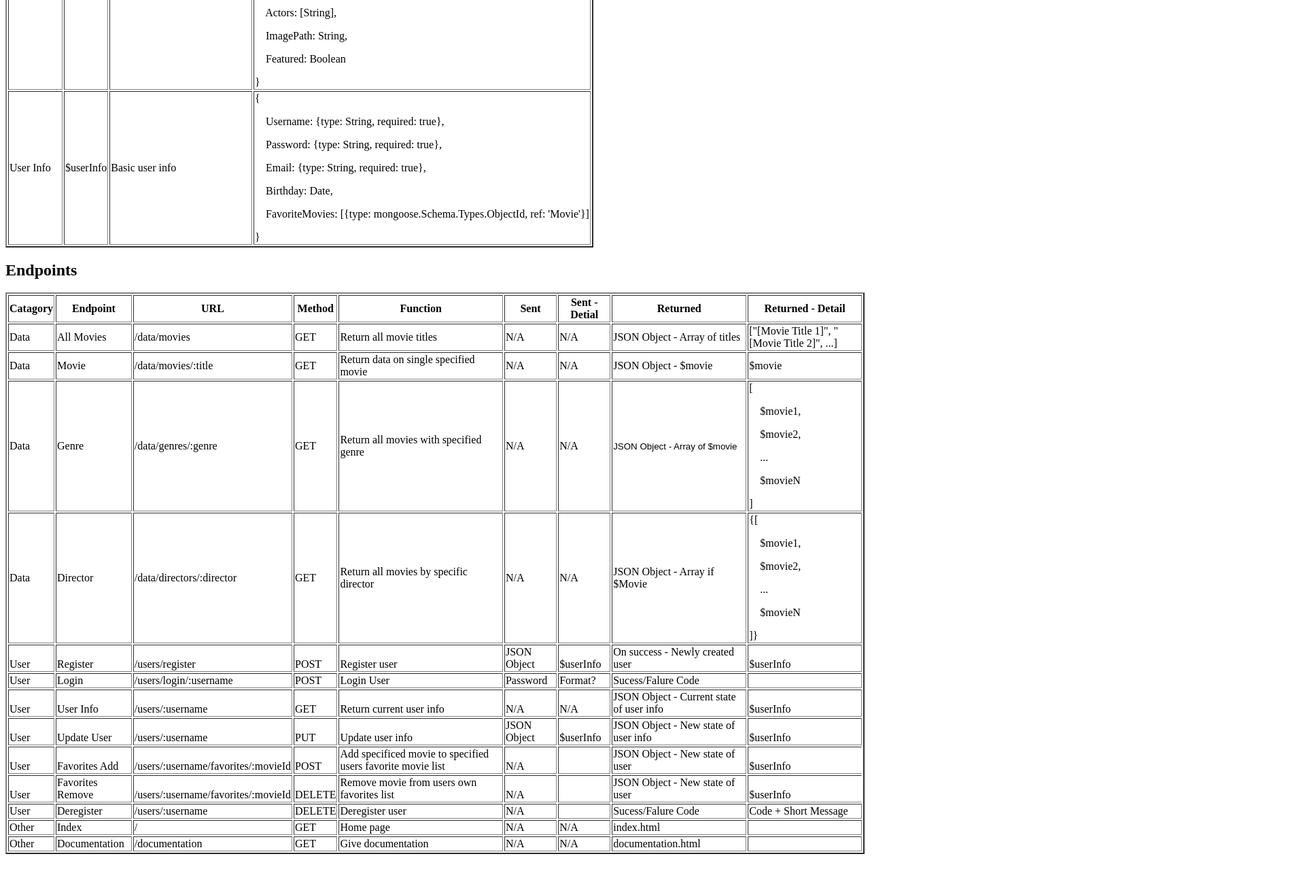
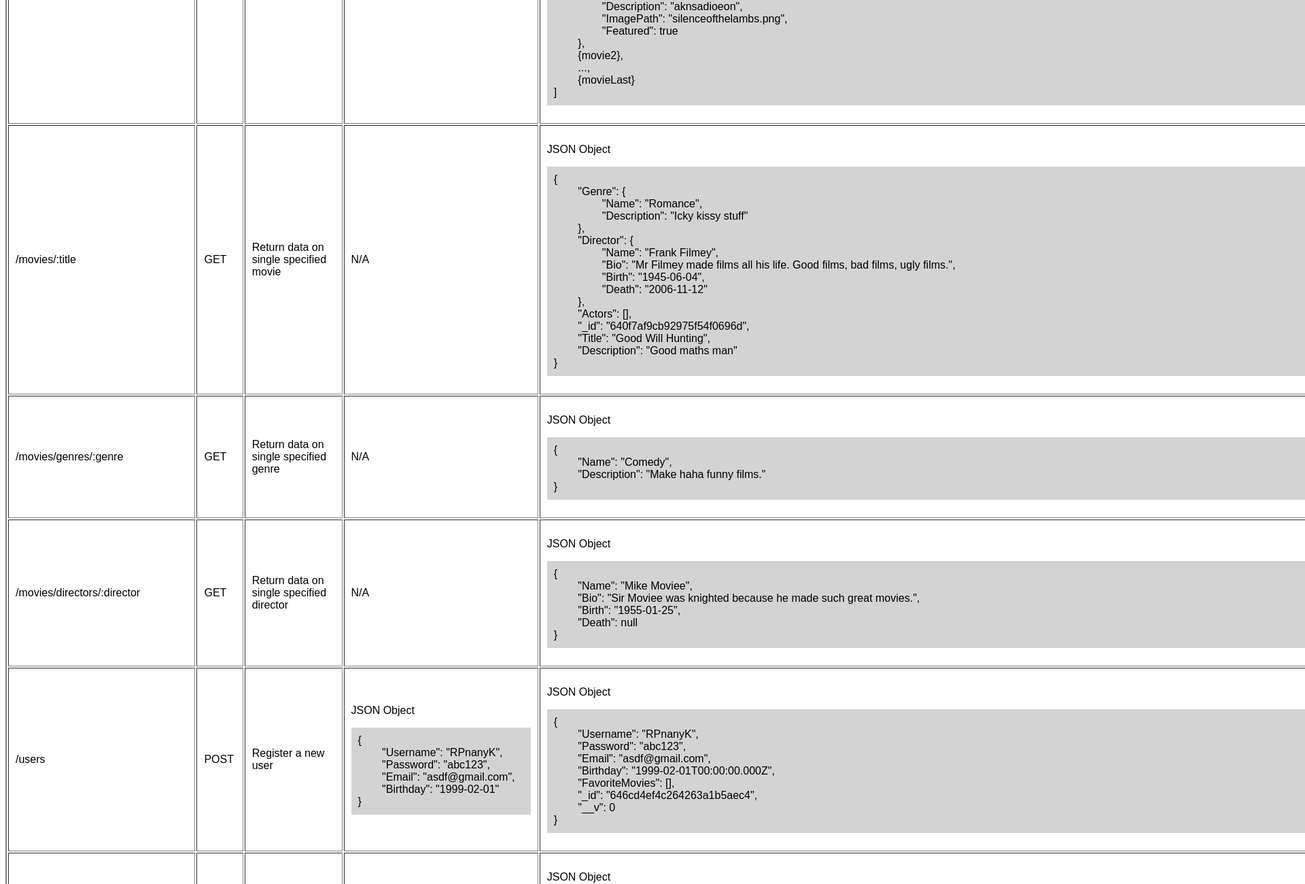
Before and after one commit to KynanPR/movie_api, a website: page public/documentation.html in a window 1280 px wide. Shown: the part 700-2000 px from the top of the page at 68% size, 1920 px wide, since content can reach past the window. Before the commit the page ends 1964 px from the top, so only its background shows below. Drawn offline with Linux system fonts and the light colour scheme.

Commit message:
Reformatted and updated Documentation

```diff
--- a/public/documentation.html
+++ b/public/documentation.html
@@ -1,275 +1,280 @@
-<p>Movie API - Docs</p>
+<!DOCTYPE html>
+<html lang="en">
 
-<h1>Movie API</h1>
+<head>
+	<meta charset="UTF-8" />
+	<meta name="viewport" content="width=device-width, initial-scale=1.0" />
+	<title>myFlix API documentation</title>
+</head>
+
+<body>
+	<style>
+		* {
+			font-family: Arial, Helvetica, sans-serif;
+		}
+		pre {
+			padding: 10px;
+			background-color: lightgrey;
+		}
+
+		table td {
+			padding: 10px;
+		}
+	</style>
+
+	<div>
+		<h1>Movie API - Docs</h1>
 
 		<h2>Purpose</h2>
 
-<p>This API is a project as part of my Full Stack Web Developer course at Career Foundry</p>
-
-<p>It is an API to query for details about films</p>
-
-<h2>Standard Data Objects</h2>
-
-<p>There are a number of data objects used throughout this API which are outlined here so they can be abreviated later</p>
+		<p>
+			This API is a project as part of my Full Stack Web Developer course at
+			Career Foundry
+		</p>
+	</div>
 
 	<table border="2">
 		<thead>
 			<tr>
-			<th>Name</th>
-			<th>Tag</th>
+				<th>URL</th>
+				<th>HTTP Method</th>
 				<th>Description</th>
-			<th>Mongoose Schema</th>
+				<th>Request Body Data Format</th>
+				<th>Response Body Data Format</th>
 			</tr>
 		</thead>
 		<tbody>
 			<tr>
-			<td>Movie Data</td>
-			<td>$movie</td>
-			<td>Full detailed data about a movie</td>
+				<td>/</td>
+				<td>GET</td>
+				<td>Return Index/Homepage</td>
+				<td>N/A</td>
 				<td>
-			<p>{&nbsp;&nbsp;</p>
-
-			<p>&nbsp;&nbsp;&nbsp; Title: {type: String, required: true},</p>
-
-			<p>&nbsp; &nbsp; Description: {type: String, required: true},</p>
-
-			<p>&nbsp; &nbsp; Genre: {</p>
-
-			<p>&nbsp; &nbsp; &nbsp; &nbsp; Name: String,</p>
-
-			<p>&nbsp; &nbsp; &nbsp; &nbsp; Description: String</p>
-
-			<p>&nbsp; &nbsp; },</p>
-
-			<p>&nbsp; &nbsp; Director: {</p>
-
-			<p>&nbsp; &nbsp; &nbsp; &nbsp; Name: String,</p>
-
-			<p>&nbsp; &nbsp; &nbsp; &nbsp; Bio: String</p>
-
-			<p>&nbsp; &nbsp; },</p>
-
-			<p>&nbsp; &nbsp; Actors: [String],</p>
-
-			<p>&nbsp; &nbsp; ImagePath: String,</p>
-
-			<p>&nbsp; &nbsp; Featured: Boolean</p>
-
-			<p>}</p>
+					<p>index.html</p>
 				</td>
 			</tr>
 			<tr>
-			<td>User Info</td>
-			<td>$userInfo</td>
-			<td>Basic user info</td>
+				<td>/documentaion</td>
+				<td>GET</td>
+				<td>Return Documentation page</td>
+				<td>N/A</td>
 				<td>
-			<p>{</p>
-
-			<p>&nbsp; &nbsp; Username: {type: String, required: true},</p>
-
-			<p>&nbsp; &nbsp; Password: {type: String, required: true},</p>
-
-			<p>&nbsp; &nbsp; Email: {type: String, required: true},</p>
-
-			<p>&nbsp; &nbsp; Birthday: Date,</p>
-
-			<p>&nbsp; &nbsp; FavoriteMovies: [{type: mongoose.Schema.Types.ObjectId, ref: &#39;Movie&#39;}]</p>
-
-			<p>}</p>
+					<p>documentation.html</p>
+				</td>
+			</tr>
+			<tr>
+				<td>/movies</td>
+				<td>GET</td>
+				<td>Return all movie titles</td>
+				<td>N/A</td>
+				<td>
+					<p>Array of JSON Objects</p>
+					<pre><code>[
+	{
+		"Genre": {
+			"Name": "Thriller",
+			"Description": "Thriller film, also known as suspense film or suspense thriller, is a broad film genre that involves excitement and suspense in the audience."
+		},
+		"Director": {
+			"Name": "Jonathan Demme",
+			"Bio": "Robert Jonathan Demme was an American director, producer, and screenwriter.",
+			"Birth": "1944",
+			"Death": "2017"
+		},
+		"Actors": [],
+		"_id": "6401f340d4fe1b5aca6c54c7",
+		"Title": "Silence of the Lambs",
+		"Description": "aknsadioeon",
+		"ImagePath": "silenceofthelambs.png",
+		"Featured": true
+	},
+	{movie2},
+	...,
+	{movieLast}
+]</code></pre>
+				</td>
+			</tr>
+			<tr>
+				<td>/movies/:title</td>
+				<td>GET</td>
+				<td>Return data on single specified movie</td>
+				<td>N/A</td>
+				<td>
+					<p>JSON Object</p>
+					<pre><code>{
+	"Genre": {
+		"Name": "Romance",
+		"Description": "Icky kissy stuff"
+	},
+	"Director": {
+		"Name": "Frank Filmey",
+		"Bio": "Mr Filmey made films all his life. Good films, bad films, ugly films.",
+		"Birth": "1945-06-04",
+		"Death": "2006-11-12"
+	},
+	"Actors": [],
+	"_id": "640f7af9cb92975f54f0696d",
+	"Title": "Good Will Hunting",
+	"Description": "Good maths man"
+}</code></pre>
+				</td>
+			</tr>
+			<tr>
+				<td>/movies/genres/:genre</td>
+				<td>GET</td>
+				<td>Return data on single specified genre</td>
+				<td>N/A</td>
+				<td>
+					<p>JSON Object</p>
+					<pre><code>{
+	"Name": "Comedy",
+	"Description": "Make haha funny films."
+}</code></pre>
+				</td>
+			</tr>
+			<tr>
+				<td>/movies/directors/:director</td>
+				<td>GET</td>
+				<td>Return data on single specified director</td>
+				<td>N/A</td>
+				<td>
+					<p>JSON Object</p>
+					<pre><code>{
+	"Name": "Mike Moviee",
+	"Bio": "Sir Moviee was knighted because he made such great movies.",
+	"Birth": "1955-01-25",
+	"Death": null
+}</code></pre>
+				</td>
+			</tr>
+			<tr>
+				<td>/users</td>
+				<td>POST</td>
+				<td>Register a new user</td>
+				<td>
+					<p>JSON Object</p>
+					<pre><code>{
+	"Username": "RPnanyK",
+	"Password": "abc123",
+	"Email": "asdf@gmail.com",
+	"Birthday": "1999-02-01"
+}</code></pre>
+				</td>
+				<td>
+					<p>JSON Object</p>
+					<pre><code>{
+	"Username": "RPnanyK",
+	"Password": "abc123",
+	"Email": "asdf@gmail.com",
+	"Birthday": "1999-02-01T00:00:00.000Z",
+	"FavoriteMovies": [],
+	"_id": "646cd4ef4c264263a1b5aec4",
+	"__v": 0
+}</code></pre>
+				</td>
+			</tr>
+			<tr>
+				<td>/users/:username</td>
+				<td>GET</td>
+				<td>Return data on single specified User</td>
+				<td>
+					<p>N/A</p>
+				</td>
+				<td>
+					<p>JSON Object</p>
+					<pre><code>{
+	"_id": "646cd4954c264263a1b5aebd",
+	"Username": "Kynanananan",
+	"Password": "abc123",
+	"Email": "asdf@gmail.com",
+	"Birthday": "1999-02-01T00:00:00.000Z",
+	"FavoriteMovies": [],
+	"__v": 0
+}</code></pre>
+				</td>
+			</tr>
+			<tr>
+				<td>/users/:username</td>
+				<td>PUT</td>
+				<td>Update data for single specified User</td>
+				<td>
+					<p>JSON Object</p>
+					<pre><code>{
+	"Username": "Kynanananan",
+	"Password": "changedPW",
+	"Email": "asdf@gmail.com",
+	"Birthday": "1899-02-01"
+}</code></pre>
+				</td>
+				<td>
+					<p>JSON Object</p>
+					<pre><code>{
+	"_id": "646cd4954c264263a1b5aebd",
+	"Username": "Kynanananan",
+	"Password": "changedPW",
+	"Email": "asdf@gmail.com",
+	"Birthday": "1899-02-01T00:00:00.000Z",
+	"FavoriteMovies": [],
+	"__v": 0
+}</code></pre>
+				</td>
+			</tr>
+			<tr>
+				<td>/users/:username/favorites/:movieId</td>
+				<td>POST</td>
+				<td>Add specified Movie to specified User's Favorite Movies list</td>
+				<td>
+					<p>N/A</p>
+				</td>
+				<td>
+					<p>JSON Object</p>
+					<pre><code>{
+	"_id": "646cd4954c264263a1b5aebd",
+	"Username": "Kynanananan",
+	"Password": "abc123",
+	"Email": "asdf@gmail.com",
+	"Birthday": "1999-02-01T00:00:00.000Z",
+	"FavoriteMovies": [
+		"640f7af9cb92975f54f0696d"
+	],
+	"__v": 0
+}</code></pre>
+				</td>
+			</tr>
+			<tr>
+				<td>/users/:username/favorites/:movieId</td>
+				<td>Delete</td>
+				<td>Remove specified Movie from specified User's Favorite Movies list</td>
+				<td>
+					<p>N/A</p>
+				</td>
+				<td>
+					<p>JSON Object</p>
+					<pre><code>{
+	"_id": "646cd4954c264263a1b5aebd",
+	"Username": "Kynanananan",
+	"Password": "changedPW",
+	"Email": "asdf@gmail.com",
+	"Birthday": "1899-02-01T00:00:00.000Z",
+	"FavoriteMovies": [],
+	"__v": 0
+}</code></pre>
+				</td>
+			</tr>
+			<tr>
+				<td>/users/:username</td>
+				<td>Delete</td>
+				<td>Deregister a User</td>
+				<td>
+					<p>N/A</p>
+				</td>
+				<td>
+					<p>Message</p>
+					<pre><code>Kynanananan was deleted</code></pre>
 				</td>
 			</tr>
 		</tbody>
 	</table>
+</body>
 
-<h2>Endpoints</h2>
-
-<table border="2">
-	<thead>
-		<tr>
-			<th>Catagory</th>
-			<th>Endpoint</th>
-			<th>URL</th>
-			<th>Method</th>
-			<th>Function</th>
-			<th>Sent</th>
-			<th>Sent - Detial</th>
-			<th>Returned</th>
-			<th>Returned - Detail</th>
-		</tr>
-	</thead>
-	<tbody>
-		<tr>
-			<td>Data</td>
-			<td>All Movies</td>
-			<td>/data/movies</td>
-			<td>GET</td>
-			<td>Return all movie titles</td>
-			<td>N/A</td>
-			<td>N/A</td>
-			<td>JSON Object - Array of titles</td>
-			<td>[&quot;[Movie Title 1]&quot;, &quot;[Movie Title 2]&quot;, ...]</td>
-		</tr>
-		<tr>
-			<td>Data</td>
-			<td>Movie</td>
-			<td>/data/movies/:title</td>
-			<td>GET</td>
-			<td>Return data on single specified movie</td>
-			<td>N/A</td>
-			<td>N/A</td>
-			<td>JSON Object - $movie</td>
-			<td>
-			<p>$movie</p>
-			</td>
-		</tr>
-		<tr>
-			<td>Data</td>
-			<td>Genre</td>
-			<td>/data/genres/:genre</td>
-			<td>GET</td>
-			<td>Return all movies with specified genre</td>
-			<td>N/A</td>
-			<td>N/A</td>
-			<td><span style="font-family:Arial; font-size:10pt">JSON Object - Array of $movie</span></td>
-			<td>
-			<p>[</p>
-
-			<p>&nbsp;&nbsp;&nbsp; $movie1,</p>
-
-			<p>&nbsp;&nbsp;&nbsp; $movie2,</p>
-
-			<p>&nbsp;&nbsp;&nbsp; ...</p>
-
-			<p>&nbsp;&nbsp;&nbsp; $movieN</p>
-
-			<p>]</p>
-			</td>
-		</tr>
-		<tr>
-			<td>Data</td>
-			<td>Director</td>
-			<td>/data/directors/:director</td>
-			<td>GET</td>
-			<td>Return all movies by specific director</td>
-			<td>N/A</td>
-			<td>N/A</td>
-			<td>JSON Object - Array if $Movie</td>
-			<td>
-			<p>{[</p>
-
-			<p>&nbsp;&nbsp;&nbsp; $movie1,</p>
-
-			<p>&nbsp;&nbsp;&nbsp; $movie2,</p>
-
-			<p>&nbsp;&nbsp;&nbsp; ...</p>
-
-			<p>&nbsp;&nbsp;&nbsp; $movieN</p>
-
-			<p>]}</p>
-			</td>
-		</tr>
-		<tr>
-			<td style="height:21px; vertical-align:bottom">User</td>
-			<td style="height:21px; vertical-align:bottom">Register</td>
-			<td style="height:21px; vertical-align:bottom">/users/register</td>
-			<td style="height:21px; vertical-align:bottom">POST</td>
-			<td style="height:21px; vertical-align:bottom">Register user</td>
-			<td style="height:21px; vertical-align:bottom">JSON Object</td>
-			<td style="height:21px; vertical-align:bottom">$userInfo</td>
-			<td style="height:21px; vertical-align:bottom">On success - Newly created user</td>
-			<td style="height:21px; vertical-align:bottom">$userInfo</td>
-		</tr>
-		<tr>
-			<td style="height:21px; vertical-align:bottom">User</td>
-			<td style="height:21px; vertical-align:bottom">Login</td>
-			<td style="height:21px; vertical-align:bottom">/users/login/:username</td>
-			<td style="height:21px; vertical-align:bottom">POST</td>
-			<td style="height:21px; vertical-align:bottom">Login User</td>
-			<td style="height:21px; vertical-align:bottom">Password</td>
-			<td style="height:21px; vertical-align:bottom">Format?</td>
-			<td style="height:21px; vertical-align:bottom">Sucess/Falure Code</td>
-			<td style="height:21px; vertical-align:bottom">&nbsp;</td>
-		</tr>
-		<tr>
-			<td style="height:21px; vertical-align:bottom">User</td>
-			<td style="height:21px; vertical-align:bottom">User Info</td>
-			<td style="height:21px; vertical-align:bottom">/users/:username</td>
-			<td style="height:21px; vertical-align:bottom">GET</td>
-			<td style="height:21px; vertical-align:bottom">Return current user info</td>
-			<td style="height:21px; vertical-align:bottom">N/A</td>
-			<td style="height:21px; vertical-align:bottom">N/A</td>
-			<td style="height:21px; vertical-align:bottom">JSON Object - Current state of user info</td>
-			<td style="height:21px; vertical-align:bottom">$userInfo</td>
-		</tr>
-		<tr>
-			<td style="height:21px; vertical-align:bottom">User</td>
-			<td style="height:21px; vertical-align:bottom">Update User</td>
-			<td style="height:21px; vertical-align:bottom">/users/:username</td>
-			<td style="height:21px; vertical-align:bottom">PUT</td>
-			<td style="height:21px; vertical-align:bottom">Update user info</td>
-			<td style="height:21px; vertical-align:bottom">JSON Object</td>
-			<td style="height:21px; vertical-align:bottom">$userInfo</td>
-			<td style="height:21px; vertical-align:bottom">JSON Object - New state of user info</td>
-			<td style="height:21px; vertical-align:bottom">$userInfo</td>
-		</tr>
-		<tr>
-			<td style="height:21px; vertical-align:bottom">User</td>
-			<td style="height:21px; vertical-align:bottom">Favorites Add</td>
-			<td style="height:21px; vertical-align:bottom">/users/:username/favorites/:movieId</td>
-			<td style="height:21px; vertical-align:bottom">POST</td>
-			<td style="height:21px; vertical-align:bottom">Add specificed movie to specified users favorite movie list</td>
-			<td style="height:21px; vertical-align:bottom">N/A</td>
-			<td style="height:21px; vertical-align:bottom">&nbsp;</td>
-			<td style="height:21px; vertical-align:bottom">JSON Object - New state of user</td>
-			<td style="border-right:1px solid transparent; height:21px; vertical-align:bottom">
-			<p>$userInfo</p>
-			</td>
-		</tr>
-		<tr>
-			<td style="height:21px; vertical-align:bottom">User</td>
-			<td style="height:21px; vertical-align:bottom">Favorites Remove</td>
-			<td style="height:21px; vertical-align:bottom">/users/:username/favorites/:movieId</td>
-			<td style="height:21px; vertical-align:bottom">DELETE</td>
-			<td style="height:21px; vertical-align:bottom">Remove movie from users own favorites list</td>
-			<td style="height:21px; vertical-align:bottom">N/A</td>
-			<td style="height:21px; vertical-align:bottom">&nbsp;</td>
-			<td style="height:21px; vertical-align:bottom">JSON Object - New state of user</td>
-			<td style="border-right:1px solid transparent; height:21px; vertical-align:bottom">
-			<p>$userInfo</p>
-			</td>
-		</tr>
-		<tr>
-			<td style="height:21px; vertical-align:bottom">User</td>
-			<td style="height:21px; vertical-align:bottom">Deregister</td>
-			<td style="height:21px; vertical-align:bottom">/users/:username</td>
-			<td style="height:21px; vertical-align:bottom">DELETE</td>
-			<td style="height:21px; vertical-align:bottom">Deregister user</td>
-			<td style="height:21px; vertical-align:bottom">N/A</td>
-			<td style="height:21px; vertical-align:bottom">&nbsp;</td>
-			<td style="height:21px; vertical-align:bottom">Sucess/Falure Code</td>
-			<td style="height:21px; vertical-align:bottom">Code + Short Message</td>
-		</tr>
-		<tr>
-			<td style="height:21px; vertical-align:bottom">Other</td>
-			<td style="height:21px; vertical-align:bottom">Index</td>
-			<td style="height:21px; vertical-align:bottom">/</td>
-			<td style="height:21px; vertical-align:bottom">GET</td>
-			<td style="height:21px; vertical-align:bottom">Home page</td>
-			<td style="height:21px; vertical-align:bottom">N/A</td>
-			<td style="height:21px; vertical-align:bottom">N/A</td>
-			<td style="height:21px; vertical-align:bottom">index.html</td>
-			<td style="height:21px; vertical-align:bottom">&nbsp;</td>
-		</tr>
-		<tr>
-			<td style="height:21px; vertical-align:bottom">Other</td>
-			<td style="height:21px; vertical-align:bottom">Documentation</td>
-			<td style="height:21px; vertical-align:bottom">/documentation</td>
-			<td style="height:21px; vertical-align:bottom">GET</td>
-			<td style="height:21px; vertical-align:bottom">Give documentation</td>
-			<td style="height:21px; vertical-align:bottom">N/A</td>
-			<td style="height:21px; vertical-align:bottom">N/A</td>
-			<td style="height:21px; vertical-align:bottom">documentation.html</td>
-			<td style="height:21px; vertical-align:bottom">&nbsp;</td>
-		</tr>
-	</tbody>
-</table>
+</html>
```
Lines whose indentation alone changed are shown as unchanged.
